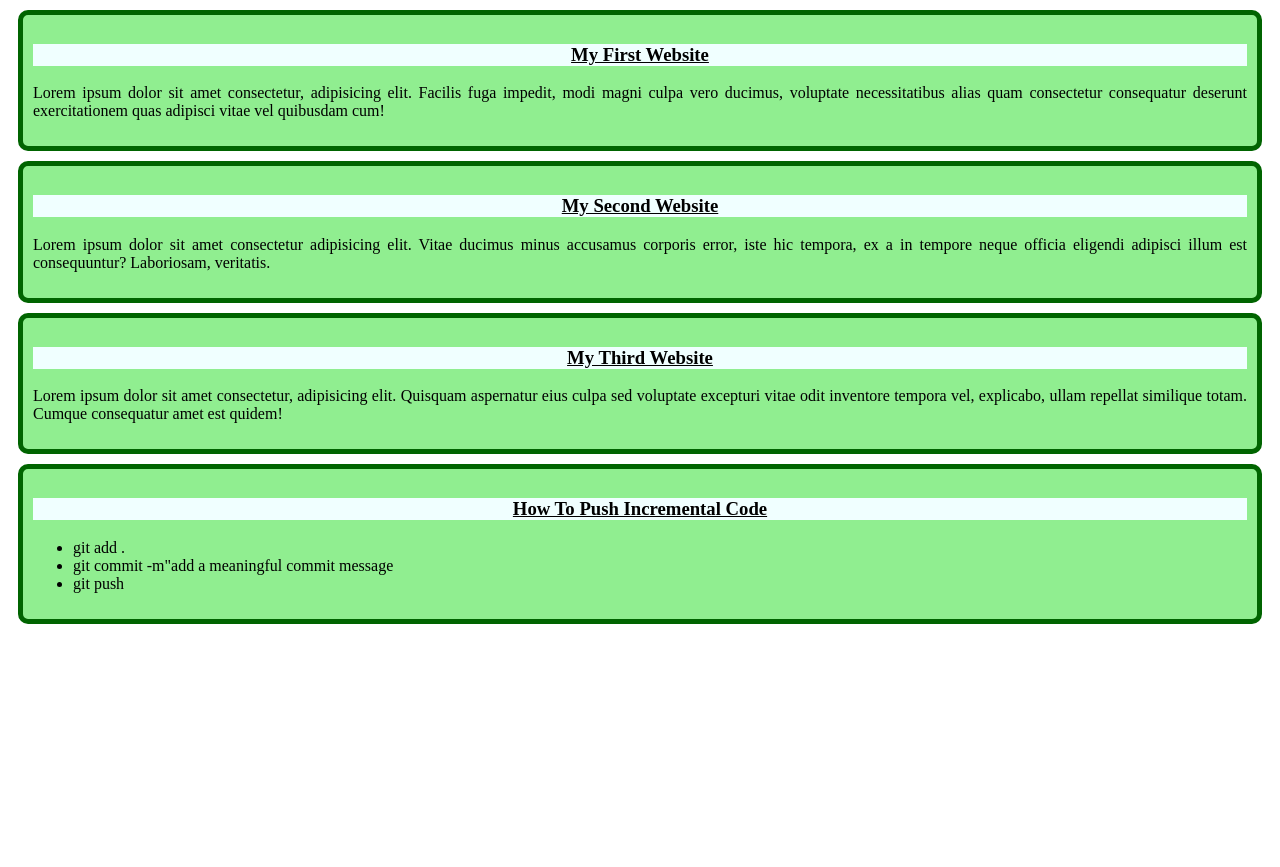
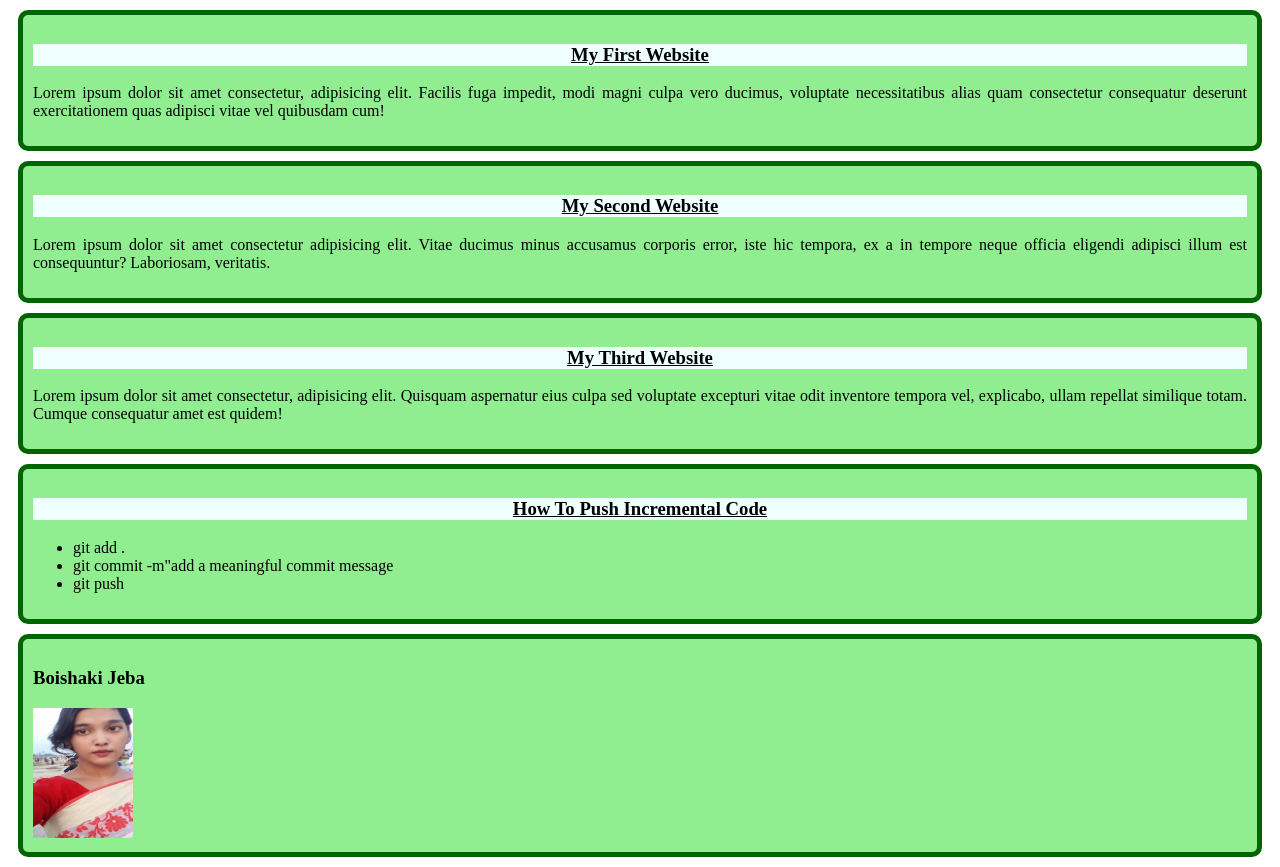
Before and after one commit to meefta/my-first-simple-website, a plain HTML site: page index.html in a window 1280 px wide. Before the commit the page ends 800 px from the top, so only its background shows below. Drawn offline with Linux system fonts and the light colour scheme.

Commit message:
boishak with jeba

```diff
--- a/index.html
+++ b/index.html
@@ -27,6 +27,10 @@
             <li>git push </li>
         </ul>
     </div>
+    <div>
+        <h3>Boishaki Jeba </h3>
+        <img src="images/jeba.jpg" alt="" width="100px" height="130px">
+    </div>
 
 </body>
 </html>
```
Also changed, not shown: images/jeba.jpg (added).
